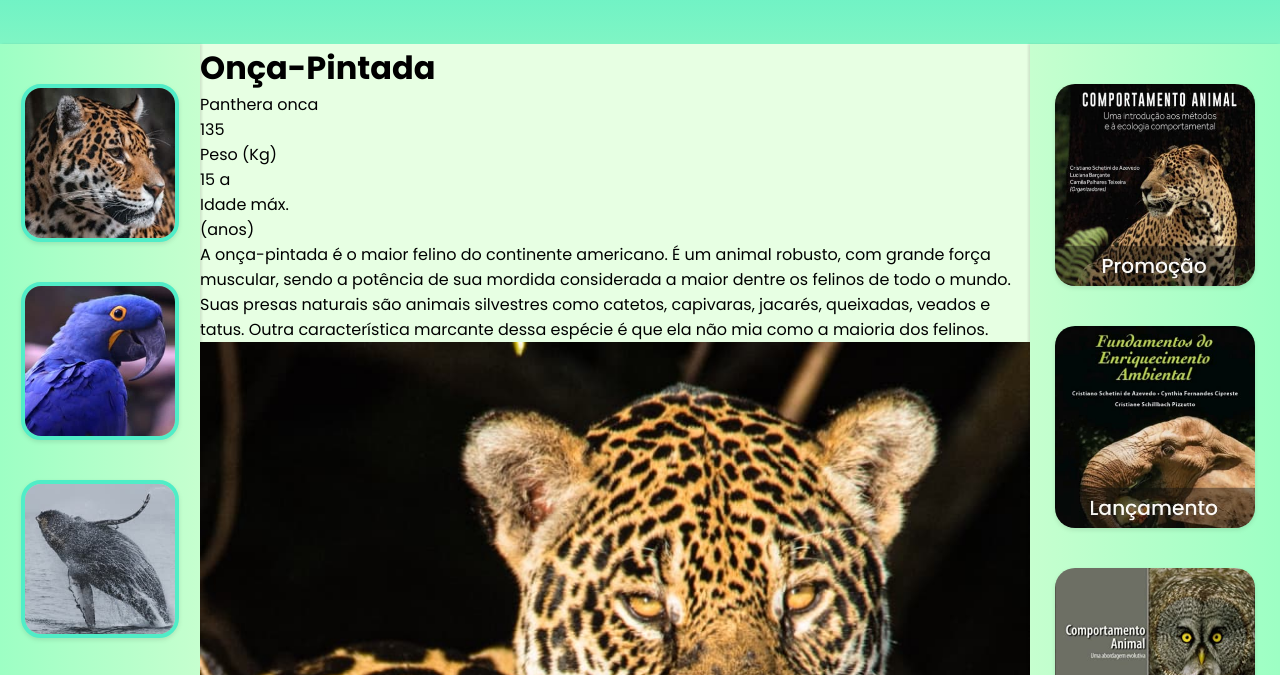
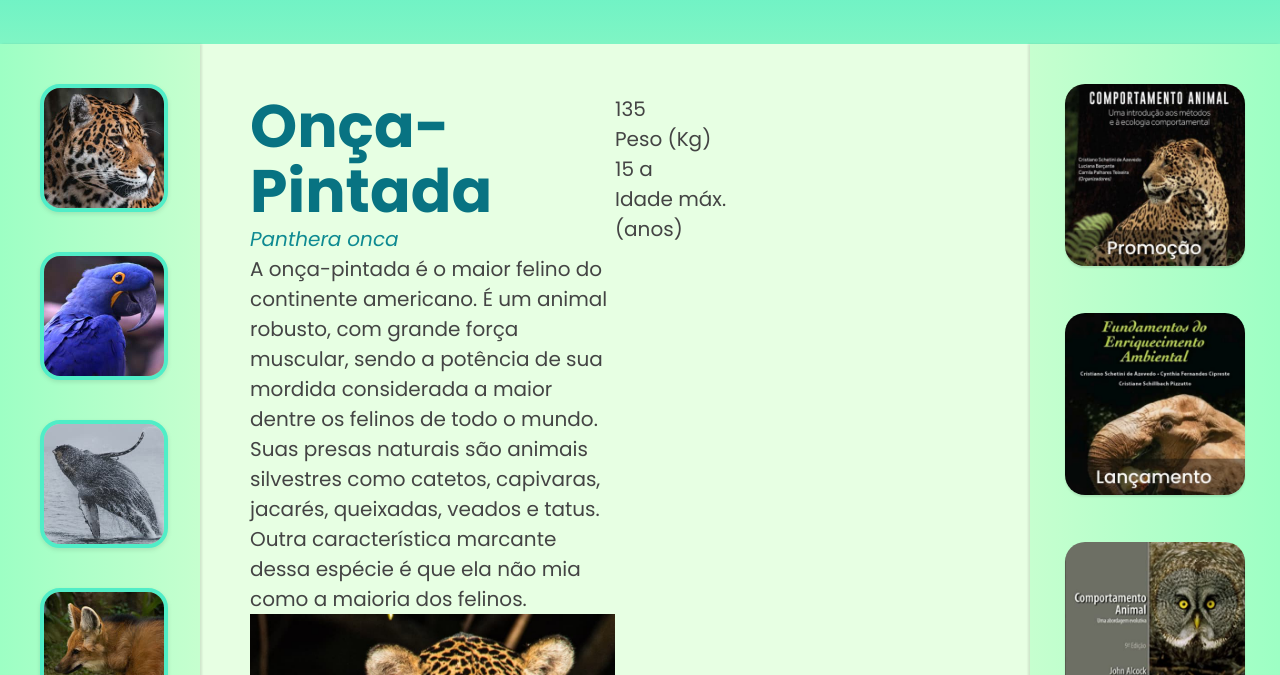
Before and after one commit to anasander/protecc, a plain HTML site: page index.html in a window 1280 px wide. Shown: the part 106-781 px from the top of the page. Drawn offline with Linux system fonts and the light colour scheme.

Commit message:
content inicial

```diff
--- a/index.html
+++ b/index.html
@@ -40,23 +40,23 @@
     </nav>
 
     <main class="content">
-        <div>
-            <h1>Onça-Pintada</h1>
+        <div class="content-titulo">
+            <h1>Onça-<br>Pintada</h1>
             <p>Panthera onca</p>
         </div>
 
-        <div>
-            <div>
+        <div class="content-extra">
+            <div class="content-extra-1">
                 <p>135</p>
                 <span>Peso (Kg)</span>
             </div>
-            <div>
+            <div class="content-extra-2">
                 <p>15 a</p>
                 <span>Idade máx.<br>(anos)</span>
             </div>
         </div>
 
-        <article>
+        <article class="content-desc">
             <p>A onça-pintada é o maior felino do continente americano. É um animal robusto, com grande força muscular, sendo a potência de sua mordida considerada a maior dentre os felinos de todo o mundo. Suas presas naturais são animais silvestres como catetos, capivaras, jacarés, queixadas, veados e tatus. Outra característica marcante dessa espécie é que ela não mia como a maioria dos felinos.</p>
 
             <img src="/img/img-edit/desc-onca-1.jpg" width="850" height="1182" alt="Onça-Pintada deitada sob galho e folhas secas">
@@ -70,11 +70,11 @@
             <p>De maneira geral, porém, suas populações vêm diminuindo onde entram em confronto com atividades humanas. No Brasil ela já praticamente desapareceu da maior parte das regiões nordeste, sudeste e sul.
             </p>
 
-            <div>
+            <div class="content-blockquote">
                 <blockquote>“A onça-pintada é o maior felino das Américas. Espécie emblemática das matas brasileiras, a onça é importante para as ações de conservação.”</blockquote>
             </div>
 
-            <ul>
+            <ul class="content-ul">
                 <li>Classe: mammalia</li>
                 <li>Ordem: carnivora</li>
                 <li>Família: felídeos</li>
--- a/style.css
+++ b/style.css
@@ -136,12 +136,18 @@ img {
   box-shadow: 2px 0px 2px rgba(0, 0, 0, 0.1);
 }
 
+.sidenav ul {
+  display: block;
+  margin: 40px auto;
+  width: 120px;
+}
+
 .sidenav img {
   display: block;
   border-radius: 20px;
   border: solid 4px #50edc7;
   filter: drop-shadow(0px 2px 2px rgba(0, 0, 0, 0.1));
-  width: 150px;
+  width: 120px;
   height: auto;
   margin: 40px auto;
   transition: 0.1s ease-out;
@@ -171,19 +177,12 @@ img {
     overflow-x: auto;
     position: relative;
   }
-  .sidenav::after {
-    content: "➜";
-    position: absolute;
-    top: 5px;
-    right: 30px;
-    color: rgba(0, 0, 0, 0.2);
-    animation: seta 0.5s ease-in 0s infinite alternate;
-  }
   .sidenav img {
     min-width: 100px;
     margin: 30px auto 20px auto;
   }
   .sidenav ul {
+    margin: 0px;
     display: flex;
   }
   .sidenav ul li {
@@ -198,9 +197,46 @@ img {
   }
 }
 
+@media (max-width: 920px) {
+  .sidenav::after {
+    content: "➜";
+    position: absolute;
+    top: 5px;
+    right: 30px;
+    color: rgba(0, 0, 0, 0.2);
+    animation: seta 0.5s ease-in 0s infinite alternate;
+  }
+}
+
 /* CONTENT */
 .content {
   grid-area: content;
+  display: grid;
+  grid-template-columns: 1fr 1fr;
+  margin: 50px;
+  font-weight: 400;
+  font-size: 1.25rem;
+  color: #444444;
+}
+
+.content-titulo h1 {
+  font-weight: 700;
+  line-height: 65px;
+  font-size: 3.75rem;
+  color: #087382;
+  grid-column: 1;
+}
+
+.content-titulo p {
+  font-style: italic;
+  font-weight: 400;
+  font-size: 1.25rem;
+  color: #0e8a92;
+  grid-column: 1;
+}
+
+.content-extra {
+  grid-column: 2;
 }
 
 /* ADS */
@@ -210,18 +246,23 @@ img {
   box-shadow: -2px 0px 2px rgba(0, 0, 0, 0.1);
 }
 
+.ad-content {
+  display: block;
+  margin: 40px auto;
+  width: 180px;
+}
+
 .ads img {
-  display: block;
   border-radius: 20px;
-  filter: drop-shadow(0px 2px 2px rgba(0, 0, 0, 0.1));
-  width: 200px;
+  box-shadow: 0px 2px 2px rgba(0, 0, 0, 0.1);
+  width: 180px;
   height: auto;
-  margin: 40px auto;
+  margin: 0 auto;
   transition: 0.1s ease-out;
 }
 
 .ads img:hover {
-  filter: drop-shadow(rgba(0, 0, 0, 0.5));
+  filter: drop-shadow(rgba(255, 255, 255, 0.1));
 }
 
 @media (max-width: 1200px) {
@@ -230,10 +271,20 @@ img {
     justify-content: center;
     background-image: linear-gradient(#50edc7, #7ff5c4);
     box-shadow: none;
+    gap: 20px;
   }
   .ad-content {
+    margin: 20px;
+    min-width: 150px;
+    max-width: 180px;
+  }
+}
+
+@media (max-width: 700px) {
+  .ads {
+    display: flex;
+    flex-wrap: wrap;
     margin: 0 auto;
-    padding: 0px 10px;
   }
 }
 
```
